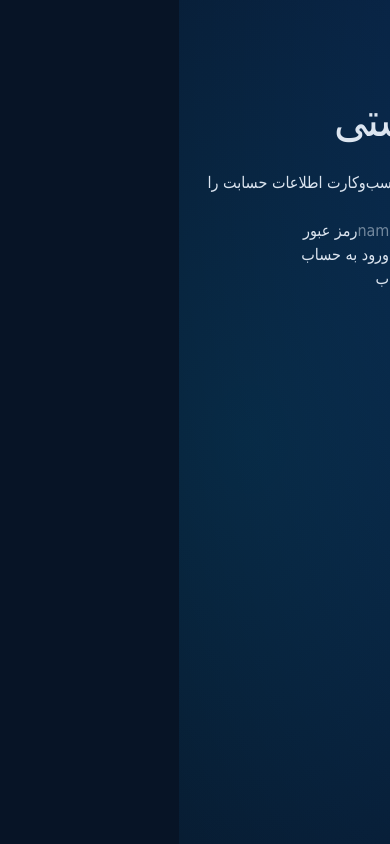
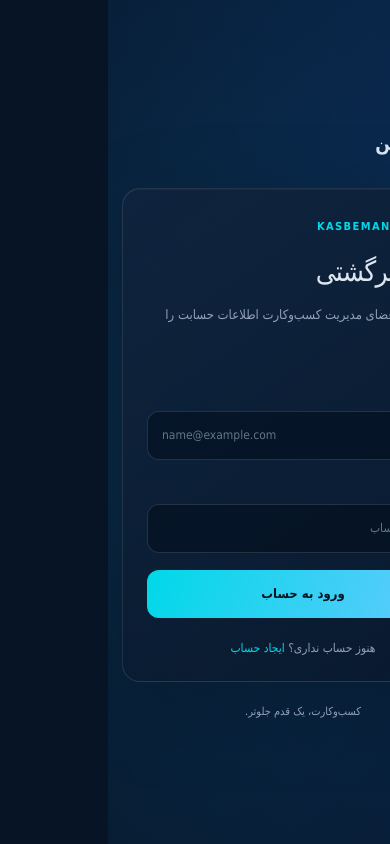
Before and after one commit to theslyapex/Kasbeman, a Next.js app in the folder apps/web/: page /login in a window 390 px wide. Built offline with nearby package versions, Linux system fonts and the light colour scheme; no server answers.

Commit message:
style(auth): add responsive account and workspace screens

```diff
--- a/apps/web/src/app/globals.css
+++ b/apps/web/src/app/globals.css
@@ -232,3 +232,84 @@ h1 span {
 @media (prefers-reduced-motion: reduce) {
   *, *::before, *::after { scroll-behavior: auto !important; animation-duration: .01ms !important; animation-iteration-count: 1 !important; transition-duration: .01ms !important; }
 }
+
+
+/* Authentication and workspace */
+.auth-shell {
+  width: min(100% - 36px, 520px);
+  min-height: 100vh;
+  margin-inline: auto;
+  display: flex;
+  flex-direction: column;
+  align-items: stretch;
+  justify-content: center;
+  padding-block: 36px;
+}
+.auth-brand { align-self: flex-start; margin-bottom: 26px; }
+.auth-panel {
+  padding: clamp(24px, 6vw, 42px);
+  border: 1px solid rgba(220,229,240,.12);
+  border-radius: 24px;
+  background: linear-gradient(145deg, rgba(16,35,61,.88), rgba(8,24,43,.86));
+  box-shadow: 0 24px 90px rgba(0,0,0,.2), inset 0 1px rgba(255,255,255,.035);
+}
+.auth-title { margin: 14px 0 8px; font-size: clamp(28px, 6vw, 38px); line-height: 1.5; letter-spacing: -.8px; }
+.auth-description { margin: 0 0 28px; color: var(--muted); font-size: 13px; line-height: 2.1; }
+.auth-form { display: flex; flex-direction: column; gap: 17px; }
+.field { display: flex; flex-direction: column; gap: 9px; color: var(--text); font-size: 12px; font-weight: 700; }
+.field input {
+  width: 100%; min-height: 49px; padding: 0 14px;
+  border: 1px solid rgba(220,229,240,.14); border-radius: 12px;
+  outline: none; color: var(--text); background: rgba(3,14,27,.56);
+  font: inherit; font-weight: 400; transition: border-color .2s, box-shadow .2s;
+}
+.field input:focus { border-color: rgba(0,216,232,.72); box-shadow: 0 0 0 3px rgba(0,216,232,.09); }
+.field input::placeholder { color: #64758c; }
+.field small { color: var(--muted); font-size: 10px; font-weight: 400; line-height: 1.9; }
+.form-submit {
+  display: inline-flex; min-height: 48px; align-items: center; justify-content: center;
+  padding: 0 20px; border: 0; border-radius: 12px; cursor: pointer;
+  color: #041522; background: linear-gradient(110deg, var(--cyan), #69c9ff);
+  font: inherit; font-size: 13px; font-weight: 800;
+  transition: transform .2s, filter .2s, opacity .2s;
+}
+.form-submit:hover { filter: brightness(1.06); transform: translateY(-1px); }
+.form-submit:disabled { cursor: wait; opacity: .65; transform: none; }
+.auth-switch, .back-link { color: var(--muted); font-size: 12px; text-align: center; }
+.auth-switch { margin: 4px 0 0; }
+.auth-switch a, .back-link { color: var(--cyan); }
+.auth-footnote { margin: 22px 0 0; color: var(--muted); font-size: 11px; text-align: center; }
+.form-message { margin: 0; padding: 12px 14px; border-radius: 10px; font-size: 12px; line-height: 1.9; }
+.form-message.error { color: #ffb8b8; border: 1px solid rgba(255,105,105,.25); background: rgba(130,25,35,.16); }
+.form-message.notice { color: #a9f4e7; border: 1px solid rgba(0,216,180,.22); background: rgba(0,145,125,.1); }
+.dashboard-shell { width: min(1120px, calc(100% - 40px)); min-height: 100vh; margin-inline: auto; padding-bottom: 64px; }
+.dashboard-topbar { height: 82px; display: flex; align-items: center; justify-content: space-between; border-bottom: 1px solid rgba(220,229,240,.09); }
+.signout-button { padding: 10px 15px; border: 1px solid rgba(220,229,240,.14); border-radius: 10px; color: var(--muted); background: rgba(16,35,61,.5); font: inherit; font-size: 11px; cursor: pointer; }
+.dashboard-heading { padding-block: 58px 34px; }
+.dashboard-heading h1 { margin: 10px 0 4px; font-size: clamp(30px, 5vw, 44px); letter-spacing: -1px; }
+.dashboard-heading p { color: var(--muted); font-size: 12px; }
+.business-section { padding: 26px; border: 1px solid rgba(220,229,240,.1); border-radius: 20px; background: rgba(16,35,61,.42); }
+.business-section-heading { display: flex; align-items: center; justify-content: space-between; gap: 18px; margin-bottom: 22px; }
+.business-section-heading h2 { margin: 0 0 7px; font-size: 19px; }
+.business-section-heading p { margin: 0; color: var(--muted); font-size: 11px; line-height: 1.9; }
+.compact-submit { min-height: 42px; white-space: nowrap; font-size: 11px; }
+.business-list { display: grid; gap: 10px; }
+.business-item { display: flex; align-items: center; gap: 14px; min-height: 76px; padding: 13px 15px; border: 1px solid rgba(220,229,240,.09); border-radius: 14px; background: rgba(3,14,27,.35); }
+.business-symbol { width: 42px; height: 42px; display: grid; place-items: center; flex: 0 0 auto; border: 1px solid rgba(0,216,232,.32); border-radius: 12px; color: var(--cyan); background: rgba(0,216,232,.08); font-weight: 800; }
+.business-meta { min-width: 0; flex: 1; }
+.business-meta h3 { margin: 0 0 5px; font-size: 14px; }
+.business-meta span { color: var(--muted); font-size: 10px; }
+.business-status { color: #8de5cb; font-size: 10px; }
+.empty-business { display: flex; flex-direction: column; align-items: center; padding: 42px 18px; text-align: center; }
+.empty-mark { width: 54px; height: 54px; display: grid; place-items: center; border: 1px solid rgba(0,216,232,.3); border-radius: 17px; color: var(--cyan); background: rgba(0,216,232,.08); font-size: 27px; }
+.empty-business h3 { margin: 18px 0 6px; font-size: 16px; }
+.empty-business p { margin: 0 0 20px; color: var(--muted); font-size: 12px; }
+@media (max-width: 600px) {
+  .auth-shell { width: min(100% - 28px, 520px); }
+  .auth-panel { border-radius: 18px; }
+  .dashboard-shell { width: min(100% - 28px, 1120px); }
+  .dashboard-heading { padding-block: 42px 24px; }
+  .business-section { padding: 18px; }
+  .business-section-heading { align-items: flex-start; flex-direction: column; }
+  .business-section-heading .compact-submit { width: 100%; }
+}
```
